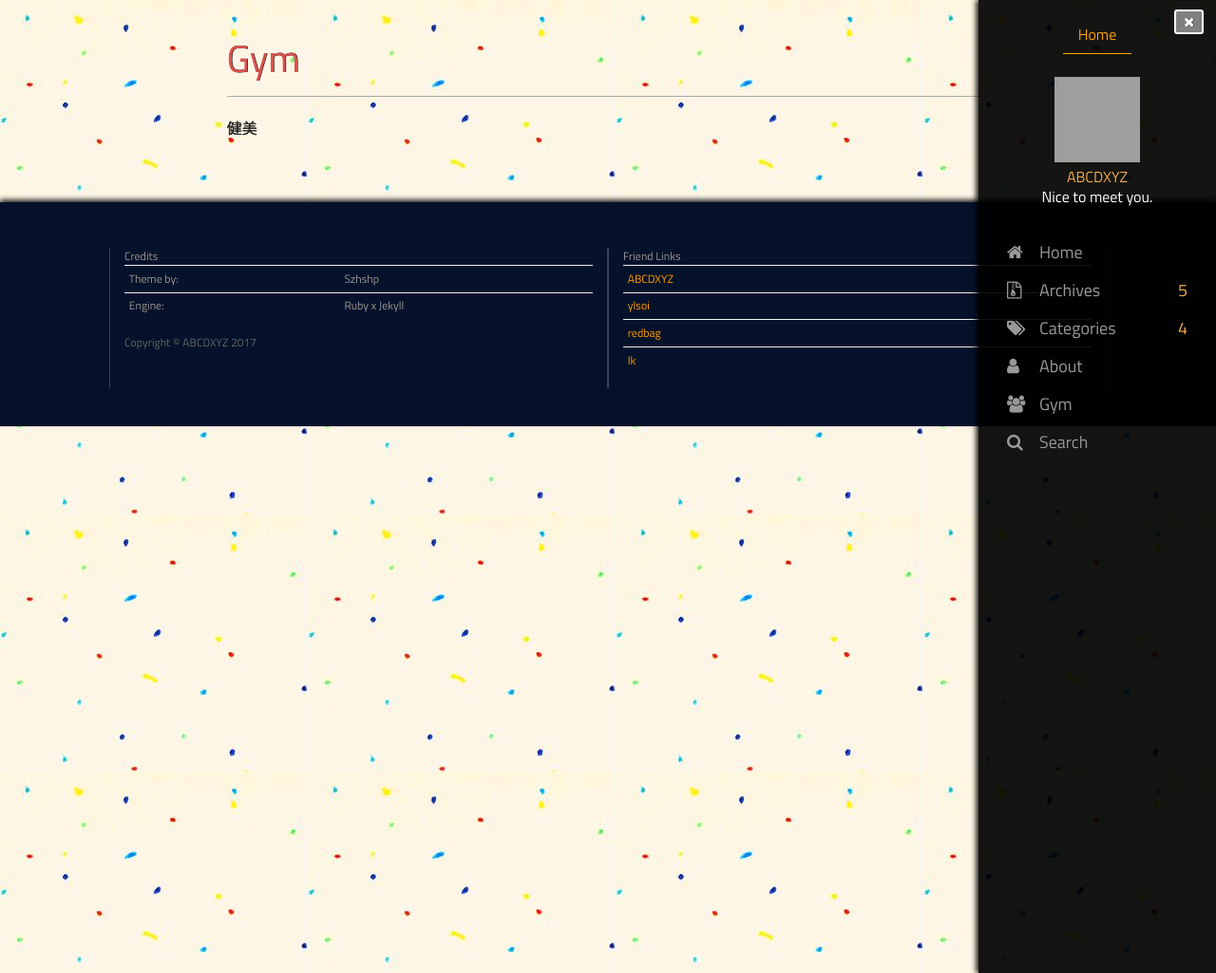
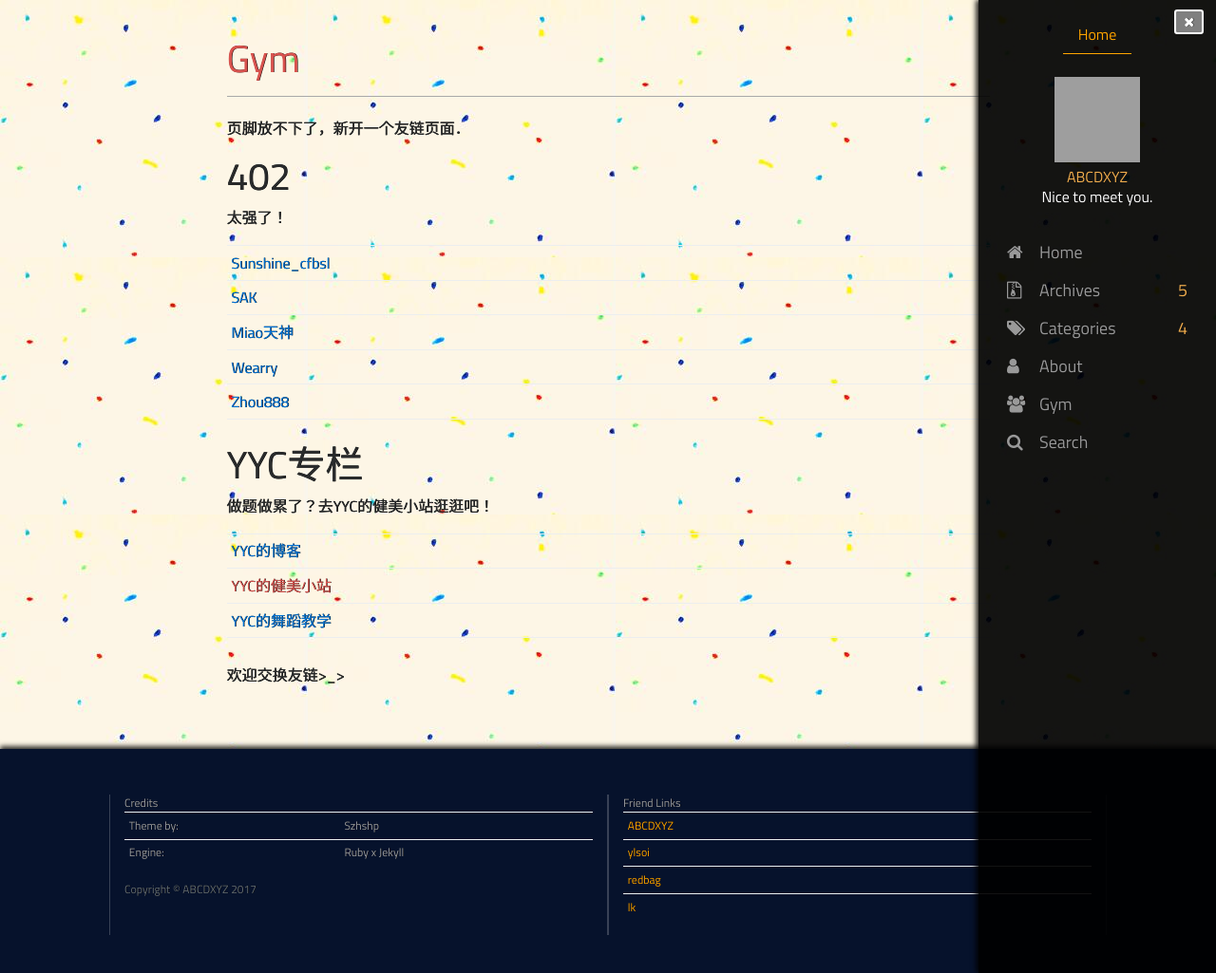
Before and after one commit to abcdxyzs/ABCDXYZs.blog.backup, a Jekyll site: the page built from gym.html, in a window 1280 px wide and 1025 px high. Shown: the whole window at 95% size. Built offline with Jekyll 4.4.1, drawn with Linux system fonts in a browser that asks for light colours; comment, search, counter and statistics services are not loaded; grey boxes are pictures that could not be loaded.

Commit message:
statement

```diff
--- a/_includes/nav-links.html
+++ b/_includes/nav-links.html
@@ -36,7 +36,7 @@
             About
         </a>
     </li>
-	<li title="休闲">
+    <li title="休闲">
         <a href="{{site.url}}{{site.baseurl}}/gym.html" >
             <i class="fa fa-users" aria-hidden="true"></i>
             Gym
--- a/gym.html
+++ b/gym.html
@@ -1,6 +1,48 @@
 ---
+layout: about
 title: Gym
-layout: about
 ---
 
-<p>健美</p>
+<p>页脚放不下了，新开一个友链页面． </p>
+
+<h1>402</h1>
+
+<p>太强了！</p>
+
+<table class="table table-sm" style="padding-right: 40%;">
+	<tr>
+	  <td><a href="http://sunshine-cfbsl.com"> Sunshine_cfbsl</a></td>
+	</tr>
+	<tr>
+	  <td><a href="http://blog.csdn.net/frods"> SAK</a></td>
+	</tr>
+	<tr>
+	  <td><a href="https://miaomiao1220.github.io/"> Miao天神</a></td>
+	</tr>
+	<tr>
+	  <td><a href="https://wearrys.github.io"> Wearry </a></td>
+	</tr>
+	<tr>
+	  <td><a href="http://zhouyu888.github.io"> Zhou888</a></td>
+	</tr>
+	<tr><td></td></tr>
+</table>
+
+<h1>YYC专栏</h1>
+
+做题做累了？去YYC的健美小站逛逛吧！
+
+<table class="table table-sm" style="padding-right: 40%;">
+	<tr>
+		<td><a href="http://blog.csdn.net/henyouyisiba123"> YYC的博客</a></td>
+	</tr>
+	<tr>
+		<td><a href="https://yycjm.github.io" class="text-danger"> YYC的健美小站</a></td>
+	</tr>
+	<tr>
+		<td><a href="https://www.yycdanceproject.com/"> YYC的舞蹈教学</a></td>
+	</tr>
+	<tr><td></td></tr>
+</table>
+
+<p>欢迎交换友链>_></p>
```
Also changed, not shown: _posts/2018-1-1-Test.md (+5 -6 lines).
